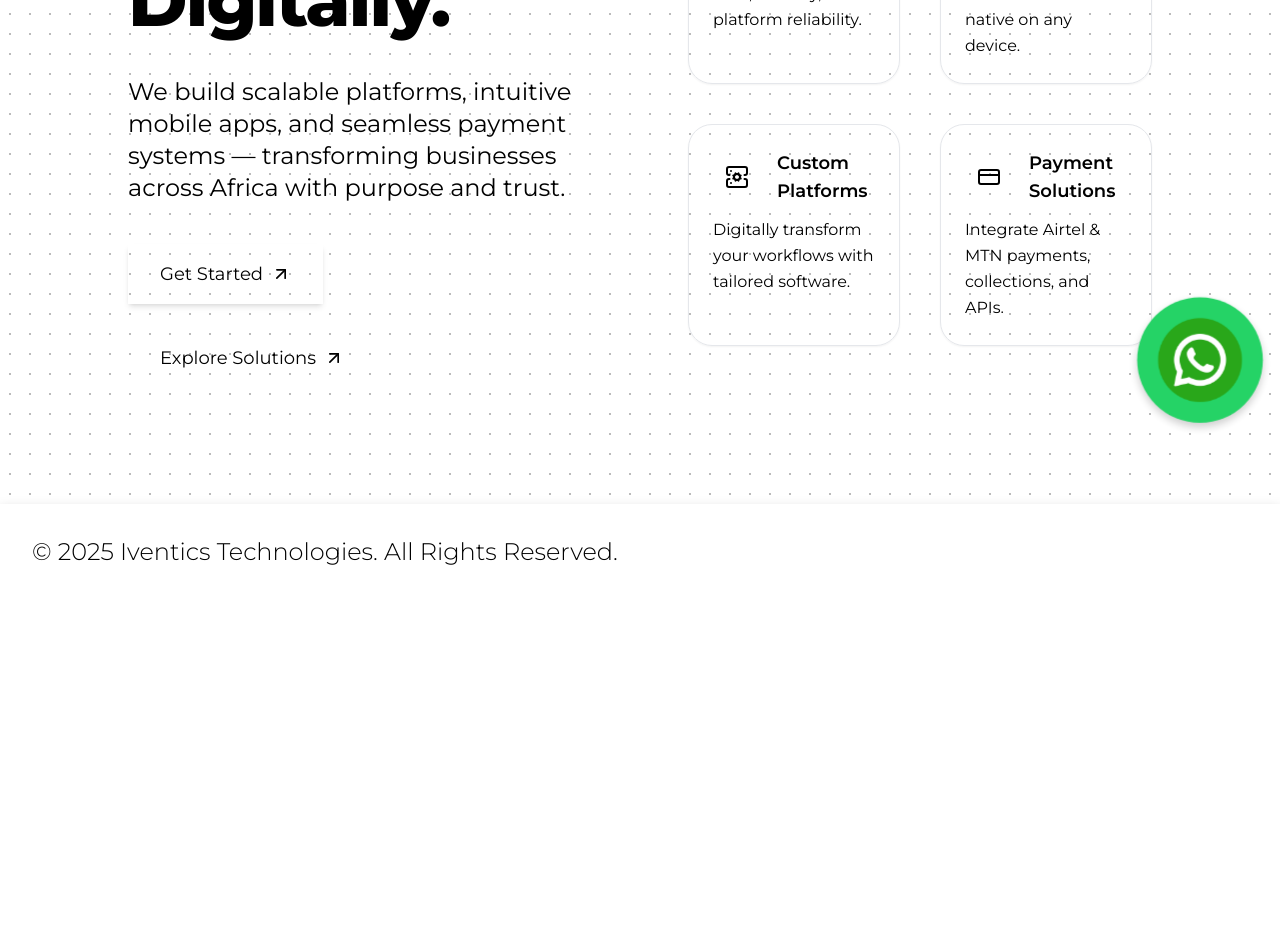
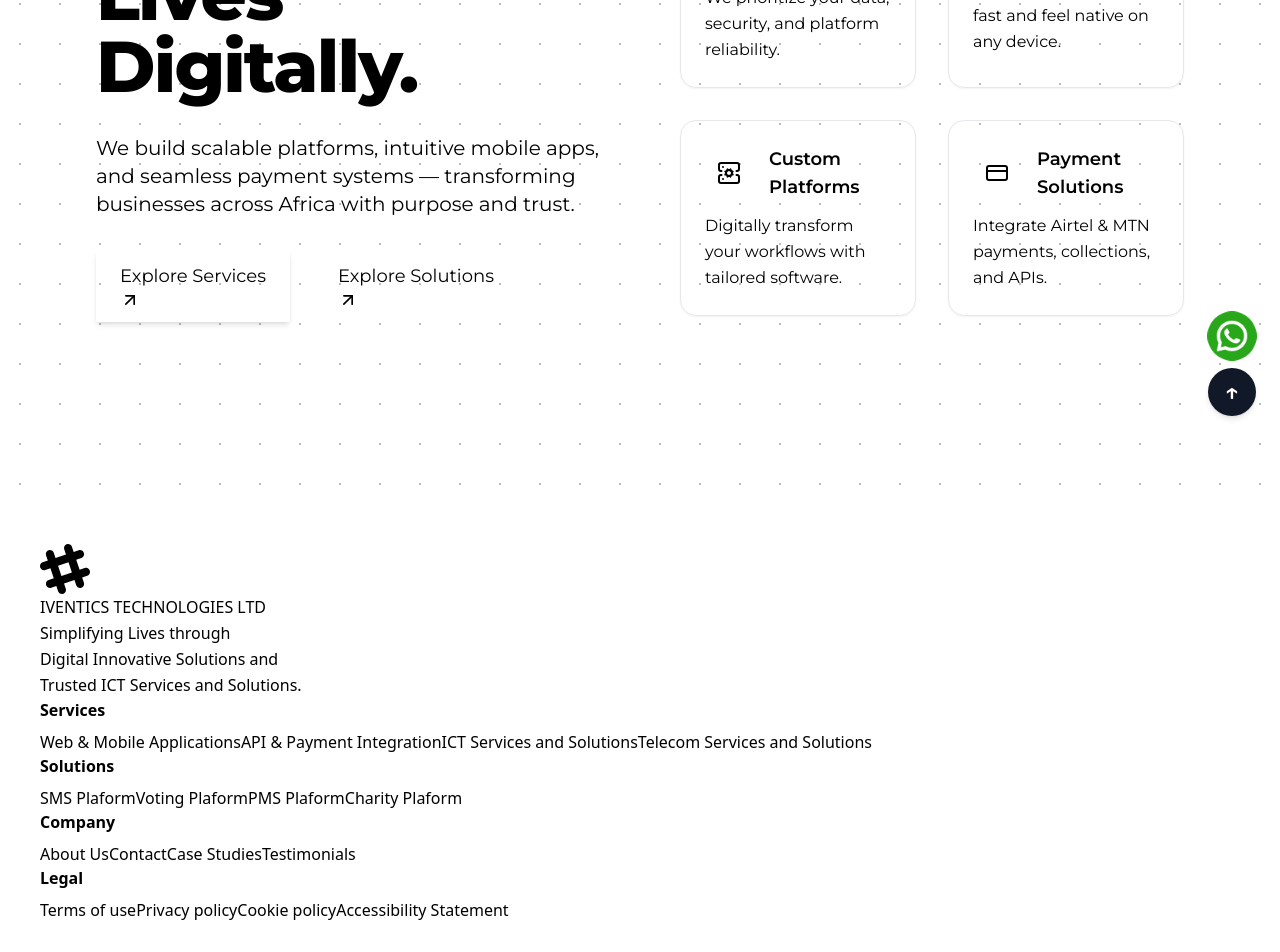
Before and after one commit to mohamuhsin/iventics, a Next.js app: page / in a window 1280 px wide. Shown: the part 360-1312 px from the top of the page. Before the commit the page ends 960 px from the top, so only its background shows below. Built offline with nearby package versions, Linux system fonts and the light colour scheme.

Commit message:
updated footer, hero and whatsapp icon

```diff
--- a/app/globals.css
+++ b/app/globals.css
@@ -8,24 +8,29 @@
 
 @layer utilities {
   .bg-premium {
-    @apply bg-[length:20px_20px] bg-[radial-gradient(#bbb_1px,transparent_1px)];
+    @apply bg-[length:40px_40px] bg-[radial-gradient(#bbb_1px,transparent_1px)];
   }
 
   .dark .bg-premium {
     background-image: radial-gradient(#444 1px, transparent 1px);
-    background-size: 20px 20px;
+    background-size: 40px 40px;
   }
 }
-/* WhatsApp Button (unchanged) */
+
 .whatsapp-button {
   position: fixed;
   bottom: 20px;
   right: 20px;
   background-color: #25d366;
   border-radius: 50%;
-  padding: 20px;
-  box-shadow: 0px 4px 8px rgba(0, 0, 0, 0.2);
+  width: 40px;
+  height: 40px;
+  padding: 8px; /* To keep icon centered nicely */
+  box-shadow: 0 4px 8px rgba(0, 0, 0, 0.2);
   z-index: 1000;
+  display: flex;
+  align-items: center;
+  justify-content: center;
   transition: all 0.3s ease;
   animation: pulse 1.5s infinite;
 }
--- a/app/layout.js
+++ b/app/layout.js
@@ -3,7 +3,7 @@
 import "./globals.css";
 import Whatsapp from "@/components/WhatsApp/Whatsapp";
 import { Analytics } from "@vercel/analytics/react";
-import { Providers } from "./store/providers";
+import Providers from "./store/providers";
 import Navbar from "@/components/Navbar/Navbar";
 import Footer from "@/components/Footer/Footer";
 
--- a/app/store/providers.js
+++ b/app/store/providers.jsx
@@ -1,9 +1,10 @@
+// app/store/providers.jsx
 "use client";
 
 import { QueryClient, QueryClientProvider } from "@tanstack/react-query";
 import { useState } from "react";
 
-export function Providers({ children }) {
+export default function Providers({ children }) {
     const [queryClient] = useState(() => new QueryClient());
 
     return (
--- a/components/Footer/Footer.js
+++ b/components/Footer/Footer.js
@@ -1,11 +1,141 @@
+"use client";
+
+import Link from "next/link";
+import ThemeToggle from "../Navbar/ThemeToggle";
+
 export default function Footer() {
+    function scrollToTop() {
+        window.scrollTo({ top: 0, behavior: "smooth" });
+    }
+
     return (
-        <footer className="footer footer-center p-8 bg-base-200 text-base-content shadow-[0_6px_12px_rgba(0,0,0,0.25)]">
-            <div>
-                <p className="text-base sm:text-lg md:text-xl lg:text-2xl font-light">
-                    &copy; 2025 Iventics Technologies. All Rights Reserved.
-                </p>
-            </div>
-        </footer>
+        <>
+            <footer className="bg-base-200 text-base-content font-sans">
+                {/* Top Section */}
+                <div className="footer sm:footer-horizontal p-10 border-b border-base-300 dark:border-base-100">
+                    <aside>
+                        <svg
+                            width="50"
+                            height="50"
+                            viewBox="0 0 24 24"
+                            xmlns="http://www.w3.org/2000/svg"
+                            fillRule="evenodd"
+                            clipRule="evenodd"
+                            className="fill-current text-primary"
+                        >
+                            <path d="M22.672 15.226l-2.432.811.841 2.515c.33 1.019-.209 2.127-1.23 2.456-1.15.325-2.148-.321-2.463-1.226l-.84-2.518-5.013 1.677.84 2.517c.391 1.203-.434 2.542-1.831 2.542-.88 0-1.601-.564-1.86-1.314l-.842-2.516-2.431.809c-1.135.328-2.145-.317-2.463-1.229-.329-1.018.211-2.127 1.231-2.456l2.432-.809-1.621-4.823-2.432.808c-1.355.384-2.558-.59-2.558-1.839 0-.817.509-1.582 1.327-1.846l2.433-.809-.842-2.515c-.33-1.02.211-2.129 1.232-2.458 1.02-.329 2.13.209 2.461 1.229l.842 2.515 5.011-1.677-.839-2.517c-.403-1.238.484-2.553 1.843-2.553.819 0 1.585.509 1.85 1.326l.841 2.517 2.431-.81c1.02-.33 2.131.211 2.461 1.229.332 1.018-.21 2.126-1.23 2.456l-2.433.809 1.622 4.823 2.433-.809c1.242-.401 2.557.484 2.557 1.838 0 .819-.51 1.583-1.328 1.847m-8.992-6.428l-5.01 1.675 1.619 4.828 5.011-1.674-1.62-4.829z"></path>
+                        </svg>
+                        <p className="text-base leading-relaxed">
+                            IVENTICS TECHNOLOGIES LTD
+                            <br />
+                            Simplifying Lives through
+                            <br />
+                            Digital Innovative Solutions and
+                            <br />
+                            Trusted ICT Services and Solutions.
+                        </p>
+                    </aside>
+                    <nav>
+                        <h6 className="footer-title text-base font-semibold mb-2">
+                            Services
+                        </h6>
+                        <Link href="#" className="link link-hover text-base">
+                            Web & Mobile Applications
+                        </Link>
+                        <Link href="#" className="link link-hover text-base">
+                            API & Payment Integration
+                        </Link>
+                        <Link href="#" className="link link-hover text-base">
+                            ICT Services and Solutions
+                        </Link>
+                        <Link href="#" className="link link-hover text-base">
+                            Telecom Services and Solutions
+                        </Link>
+                    </nav>
+                    <nav>
+                        <h6 className="footer-title text-base font-semibold mb-2">
+                            Solutions
+                        </h6>
+                        <Link href="#" className="link link-hover text-base">
+                            SMS Plaform
+                        </Link>
+                        <Link href="#" className="link link-hover text-base">
+                            Voting Plaform
+                        </Link>
+                        <Link href="#" className="link link-hover text-base">
+                            PMS Plaform
+                        </Link>
+                        <Link href="#" className="link link-hover text-base">
+                            Charity Plaform
+                        </Link>
+                    </nav>
+                    <nav>
+                        <h6 className="footer-title text-base font-semibold mb-2">
+                            Company
+                        </h6>
+                        <Link href="#" className="link link-hover text-base">
+                            About Us
+                        </Link>
+                        <Link href="#" className="link link-hover text-base">
+                            Contact
+                        </Link>
+                        <Link href="#" className="link link-hover text-base">
+                            Case Studies
+                        </Link>
+                        <Link href="#" className="link link-hover text-base">
+                            Testimonials
+                        </Link>
+                    </nav>
+                    <nav>
+                        <h6 className="footer-title text-base font-semibold mb-2">Legal</h6>
+                        <Link href="#" className="link link-hover text-base">
+                            Terms of use
+                        </Link>
+                        <Link href="#" className="link link-hover text-base">
+                            Privacy policy
+                        </Link>
+                        <Link href="#" className="link link-hover text-base">
+                            Cookie policy
+                        </Link>
+                        <Link href="#" className="link link-hover text-base">
+                            Accessibility Statement
+                        </Link>
+                    </nav>
+                </div>
+
+                {/* Bottom Section */}
+                <div className="footer footer-center p-6 sm:p-8 flex flex-col sm:flex-row items-center justify-between gap-4">
+                    <p className="text-base text-center">
+                        &copy; 2025 Iventics Technologies. All Rights Reserved.
+                    </p>
+                    <ThemeToggle />
+                </div>
+            </footer>
+
+            {/* Back to Top Button */}
+            <button
+                onClick={scrollToTop}
+                aria-label="Back to top"
+                type="button"
+                className="
+          fixed bottom-6 right-6 z-[9999]
+          w-12 h-12
+          bg-gray-900 text-white
+          dark:bg-gray-100 dark:text-gray-900
+          rounded-full
+          shadow-md
+          flex items-center justify-center
+          transition-colors duration-300 ease-in-out
+          hover:bg-gray-700 dark:hover:bg-gray-300
+          focus:outline-none focus:ring-2 focus:ring-blue-400 focus:ring-offset-2
+          cursor-pointer select-none
+          text-2xl
+          font-semibold
+          leading-none
+        "
+            >
+                ↑
+            </button>
+        </>
     );
 }
--- a/components/Hero/Hero.js
+++ b/components/Hero/Hero.js
@@ -10,41 +10,26 @@
 
 export default function Hero() {
     return (
-        <section className="min-h-screen px-5 sm:px-10 md:px-16 lg:px-24 xl:px-32 2xl:px-40 py-20 sm:py-28 flex items-center bg-premium bg-gradient-to-br from-[#fdfcfb] to-[#e2d1c3] dark:from-[#1e1e1e] dark:to-[#2e2e2e] transition-colors duration-500">
-            <div className="max-w-7xl mx-auto grid grid-cols-1 lg:grid-cols-2 gap-y-16 gap-x-24 items-center">
+        <section className="min-h-screen px-6 sm:px-12 lg:px-24 py-28 flex items-center bg-premium bg-gradient-to-br from-[#fdfcfb] to-[#e2d1c3] dark:from-[#1e1e1e] dark:to-[#2e2e2e] transition-colors duration-500">
+            <div className="max-w-7xl mx-auto grid grid-cols-1 lg:grid-cols-2 gap-20 items-center">
                 {/* Left Side: Hero Text */}
-                <div className="text-center lg:text-left space-y-6 sm:space-y-8 md:space-y-10">
-                    <h1
-                        className="
-                            text-3xl
-                            sm:text-4xl
-                            md:text-5xl
-                            lg:text-6xl
-                            xl:text-7xl
-                            2xl:text-8xl
-                            font-extrabold
-                            tracking-tight
-                            text-base-content
-                            leading-snug
-                            sm:leading-snug
-                            md:leading-tight"
-                        style={{ wordBreak: "break-word" }}
-                    >
+                <div className="text-center lg:text-left space-y-8">
+                    <h1 className="text-5xl sm:text-6xl md:text-7xl font-extrabold tracking-tight text-base-content leading-tight">
                         Simplifying Lives Digitally.
                     </h1>
 
-                    <p className="text-sm sm:text-base md:text-lg lg:text-xl xl:text-2xl text-base-content/70 max-w-lg mx-auto lg:mx-0 leading-relaxed sm:leading-relaxed md:leading-loose">
+                    <p className="text-lg md:text-xl text-base-content/70 max-w-xl mx-auto lg:mx-0 leading-relaxed">
                         We build scalable platforms, intuitive mobile apps, and seamless
                         payment systems — transforming businesses across Africa with purpose
                         and trust.
                     </p>
 
-                    <div className="flex flex-wrap justify-center lg:justify-start gap-4 sm:gap-6 max-w-xs sm:max-w-none mx-auto lg:mx-0">
-                        <button className="btn btn-primary text-sm sm:text-base md:text-lg px-5 sm:px-7 md:px-8 py-2.5 sm:py-3 md:py-4 shadow-md hover:shadow-xl transition duration-300 flex items-center gap-2">
-                            Get Started
+                    <div className="flex flex-wrap justify-center lg:justify-start gap-4 sm:gap-6">
+                        <button className="btn btn-primary text-lg px-6 py-3 shadow-md hover:shadow-xl transition duration-300">
+                            Explore Services
                             <ArrowUpRight size={20} />
                         </button>
-                        <button className="btn btn-outline border-base-content text-sm sm:text-base md:text-lg text-base-content px-5 sm:px-7 md:px-8 py-2.5 sm:py-3 md:py-4 hover:bg-base-300 transition-colors duration-300 flex items-center gap-2">
+                        <button className="btn btn-outline border-base-content text-base-content text-lg px-6 py-3 hover:bg-base-300 transition-colors duration-300">
                             Explore Solutions
                             <ArrowUpRight size={20} />
                         </button>
@@ -52,7 +37,7 @@
                 </div>
 
                 {/* Right Side: Feature Cards */}
-                <div className="grid grid-cols-1 sm:grid-cols-2 gap-5 sm:gap-8 md:gap-10">
+                <div className="grid grid-cols-1 sm:grid-cols-2 gap-6 sm:gap-8">
                     <FeatureCard
                         icon={<ShieldCheck className="w-6 h-6 text-primary" />}
                         title="Secure Systems"
@@ -81,7 +66,7 @@
 
 function FeatureCard({ icon, title, description }) {
     return (
-        <div className="bg-base-100 border border-base-300 p-6 rounded-3xl shadow-sm hover:shadow-md transition-all duration-300 hover:scale-[1.05]">
+        <div className="bg-base-100 border border-base-300 p-6 rounded-2xl shadow-sm hover:shadow-md transition-all duration-300 hover:scale-[1.025]">
             <div className="flex items-center gap-4 mb-3">
                 <div className="bg-base-300 p-3 rounded-xl">{icon}</div>
                 <h3 className="text-lg font-semibold text-base-content">{title}</h3>
--- a/components/WhatsApp/Whatsapp.js
+++ b/components/WhatsApp/Whatsapp.js
@@ -1,35 +1,42 @@
 "use client";
 
-import Link from "next/link";
 import Image from "next/image";
 import { track } from "@vercel/analytics";
 
-export default function Whatsapp() {
-    const handleTrackClick = () => {
+export default function WhatsappButton() {
+    const handleClick = () => {
         track("WhatsApp Button Clicked", {
             platform: "WhatsApp",
             location: "Bottom Right",
         });
+        window.open("https://wa.me/256782330038", "_blank", "noopener,noreferrer");
     };
 
     return (
-        <Link
-            href="https://wa.me/256782330038"
-            target="_blank"
-            rel="noopener noreferrer"
+        <button
+            onClick={handleClick}
             aria-label="Chat with us on WhatsApp"
-            onClick={handleTrackClick}
-            className="whatsapp-button"
+            type="button"
+            className="
+        fixed bottom-20 right-6 z-[9999]
+        w-12 h-12
+        p-0
+        bg-transparent
+        border-none
+        flex items-center justify-center
+        animate-pulseCustom
+        cursor-pointer select-none
+        focus:outline-none focus:ring-2 focus:ring-green-400 focus:ring-offset-2
+      "
         >
             <Image
                 src="/whatsapp.png"
-                alt="Chat with us on WhatsApp"
-                width={60}
-                height={60}
-                className="sm:w-16 sm:h-16 md:w-20 md:h-20"
+                alt="WhatsApp Icon"
+                width={48}
+                height={48}
                 priority
-                aria-label="WhatsApp Icon"
+                aria-hidden="true"
             />
-        </Link>
+        </button>
     );
 }
```
Also changed, not shown: tailwind.config.mjs (+10 -1 lines).
